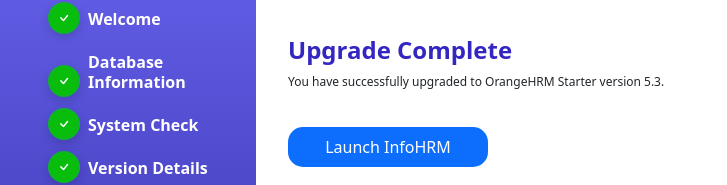
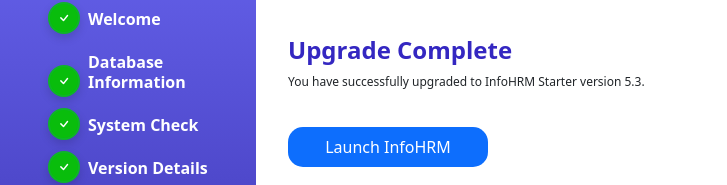
Before and after one commit to Info-2022/InfoHRM, a React (Create React App) app: page /completion in a window 1280 px wide. Shown: the part 129-314 px from the top of the page, without its empty margins (0-727 px from the left). Built offline with nearby package versions, Linux system fonts and the light colour scheme.

Commit message:
Update completion.js

```diff
--- a/src/components/Upgrade Installation/completion.js
+++ b/src/components/Upgrade Installation/completion.js
@@ -40,7 +40,7 @@
 
                 <div >
                     <h4 className="head">Upgrade Complete</h4>
-                    <p>You have successfully upgraded to OrangeHRM Starter version 5.3.</p>
+                    <p>You have successfully upgraded to InfoHRM Starter version 5.3.</p>
 
                     <button onClick={launchClick} className="btn btn-primary licencenext launchBtn">Launch InfoHRM</button>
                 </div>
```
